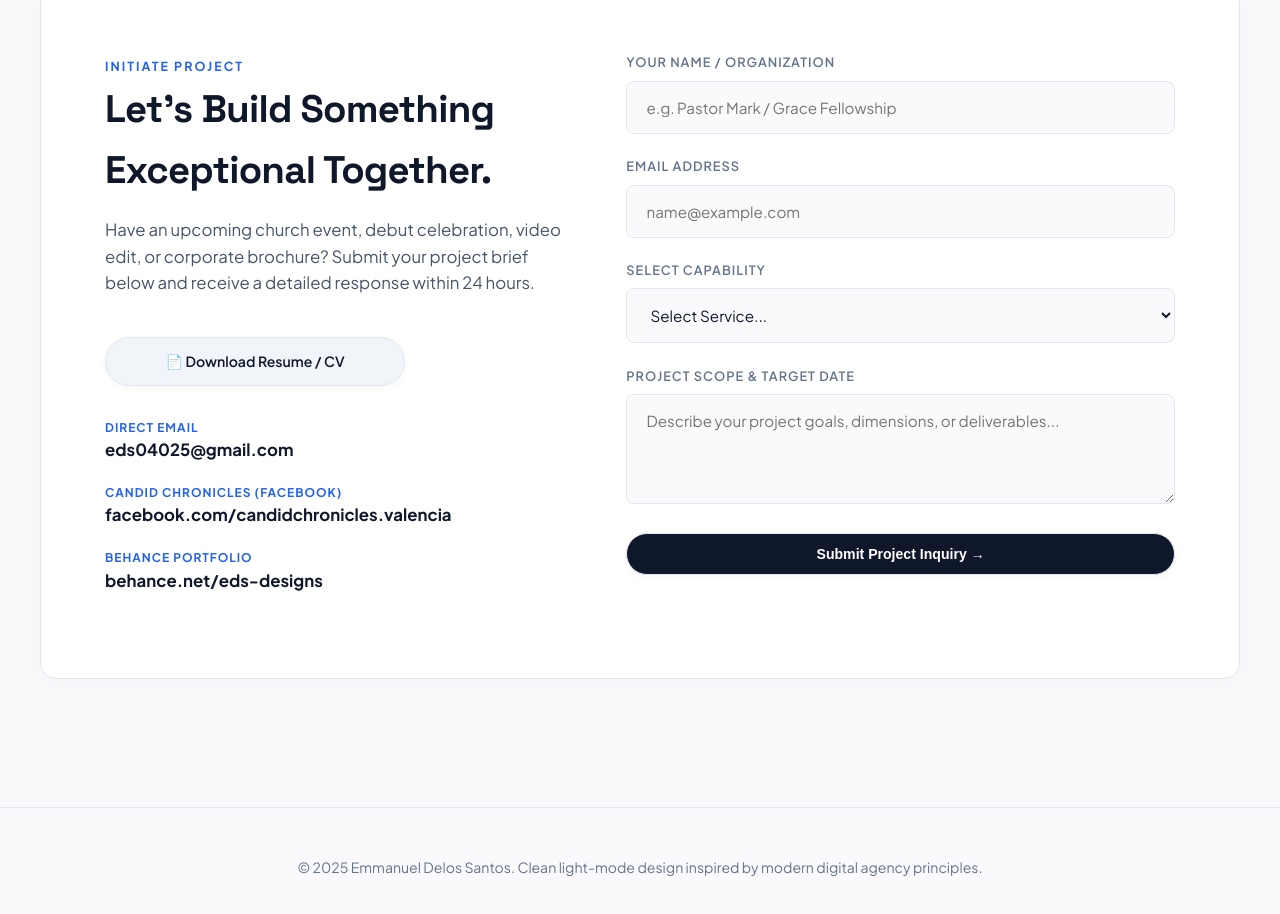
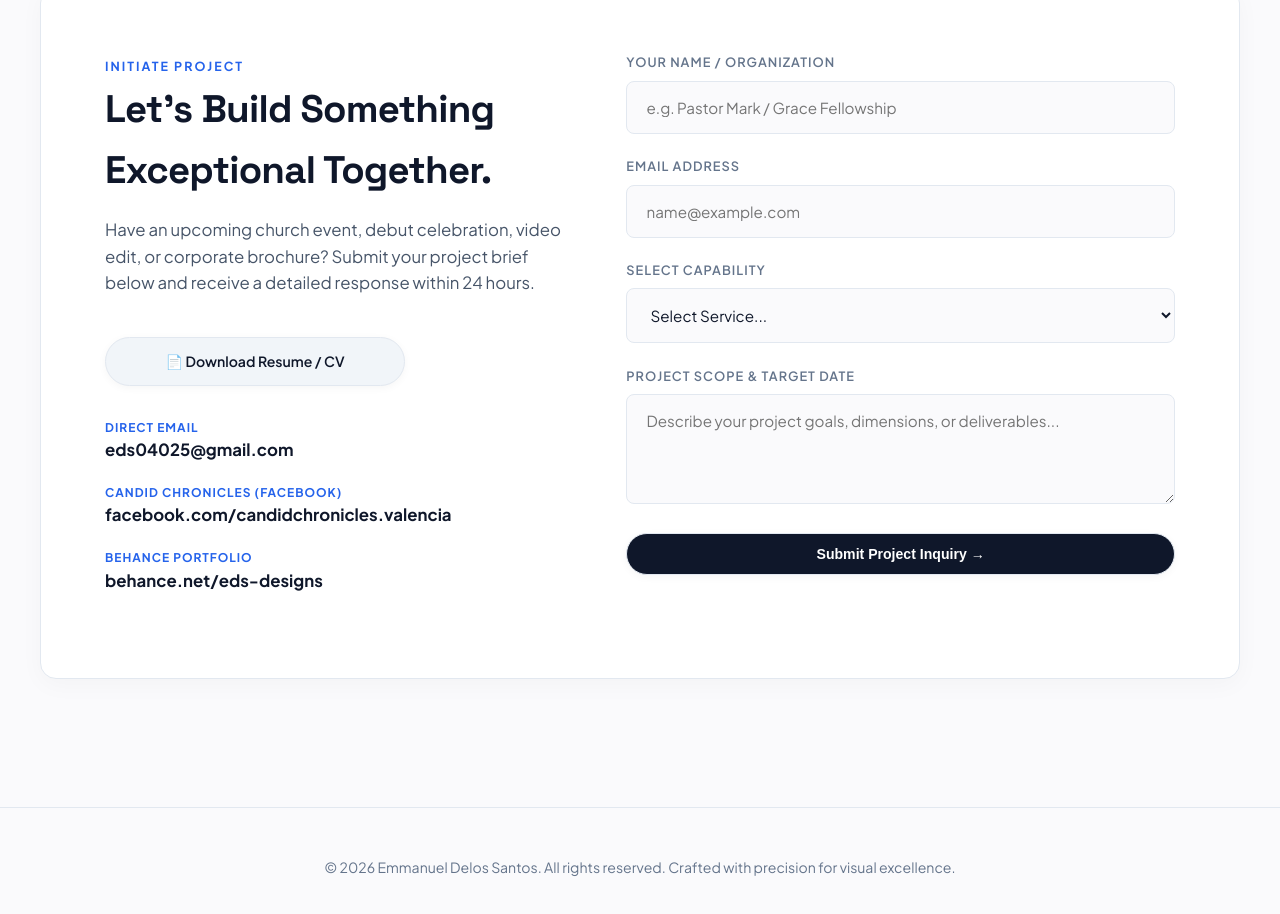
Before and after one commit to Dairelds/my-portfolio, a plain HTML site: page index.html in a window 1280 px wide. Shown: the part 10181-11095 px from the top of the page. Drawn offline with Linux system fonts and the light colour scheme.

Commit message:
Update footer text

```diff
--- a/index.html
+++ b/index.html
@@ -271,7 +271,7 @@
   <!-- Footer -->
   <footer>
     <div class="container">
-      <p>© 2025 Emmanuel Delos Santos. Clean light-mode design inspired by modern digital agency principles.</p>
+      <p>© 2026 Emmanuel Delos Santos. All rights reserved. Crafted with precision for visual excellence.</p>
     </div>
   </footer>
 
```
